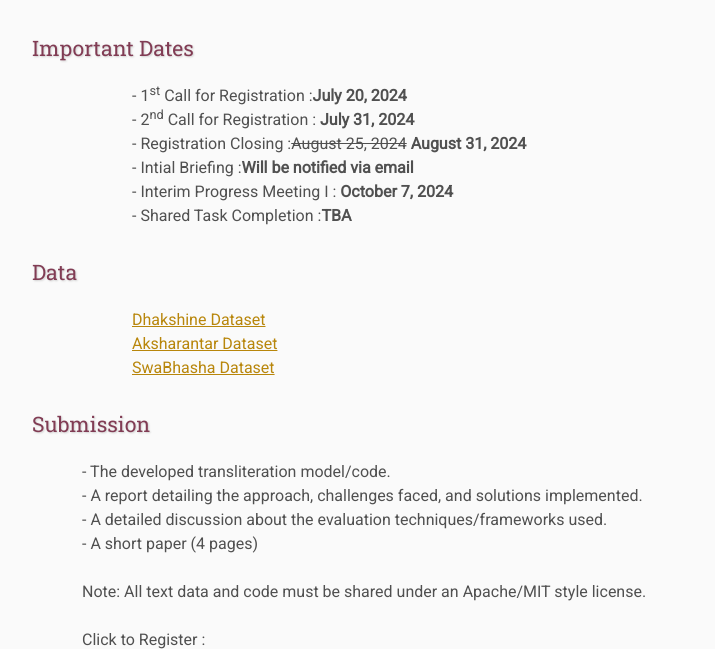
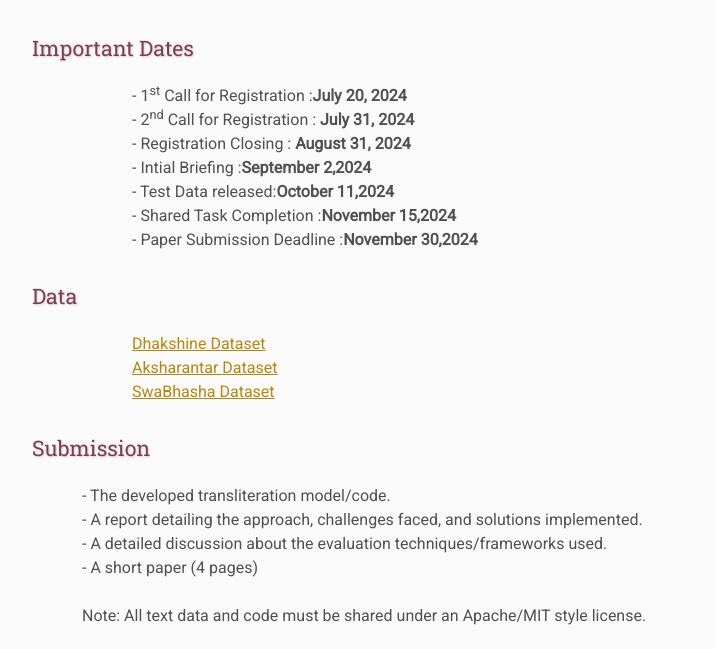
Before and after one commit to IndoNLP-Workshop/IndoNLP-Workshop, a plain HTML site: page sharedTask/index.html in a window 1280 px wide. Shown: the part 1110-1759 px from the top of the page, without its empty margins (108-823 px from the left). Drawn offline with Linux system fonts and the light colour scheme; files that its build step writes are made by us from their sources.

Commit message:
new dates

```diff
--- a/sharedTask/index.html
+++ b/sharedTask/index.html
@@ -60,10 +60,12 @@
     <ul type="square">
         <li>- 1<sup>st</sup> Call for Registration :<b>July 20, 2024</b></li>
         <li>- 2<sup>nd</sup> Call for Registration :<b> July 31, 2024</b></li>
-        <li>- Registration Closing :<s>August 25, 2024</s><b> August 31, 2024 </b></li>
-        <li>- Intial Briefing :<b>Will be notified via email </b></li>
-        <li>- Interim Progress Meeting I :<b> October 7, 2024</b></li>
-        <li>- Shared Task Completion :<b>TBA</b></li>
+        <li>- Registration Closing :<b> August 31, 2024 </b></li>
+        <li>- Intial Briefing :<b>September 2,2024</b></li>
+        <li>- Test Data released:<b>October 11,2024</b></li>
+        <li>- Shared Task Completion :<b>November 15,2024</b></li>
+        <li>- Paper Submission Deadline :<b>November 30,2024</b></li>
+
     </ul>
 
 <h4>Data</h4>
```
